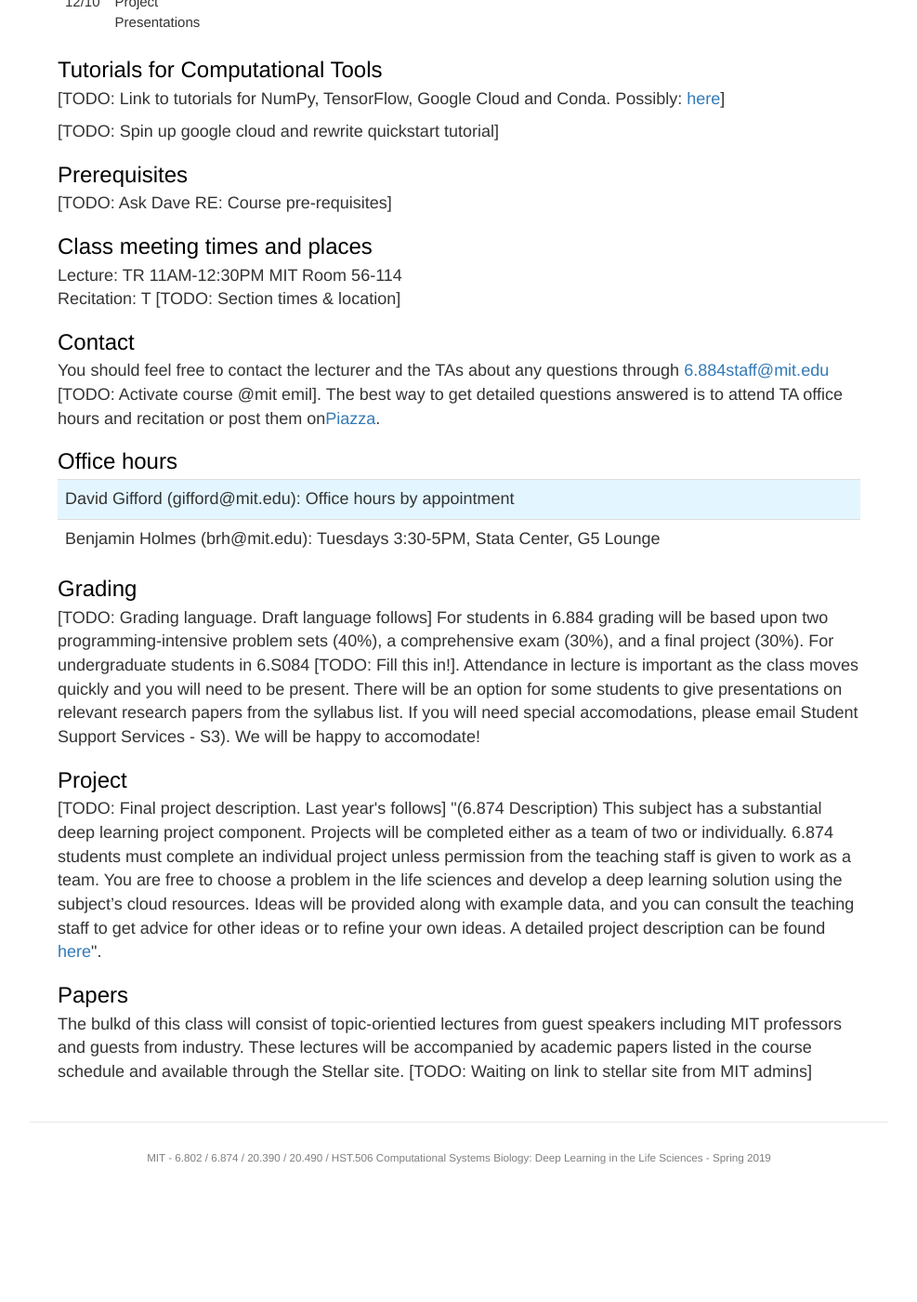
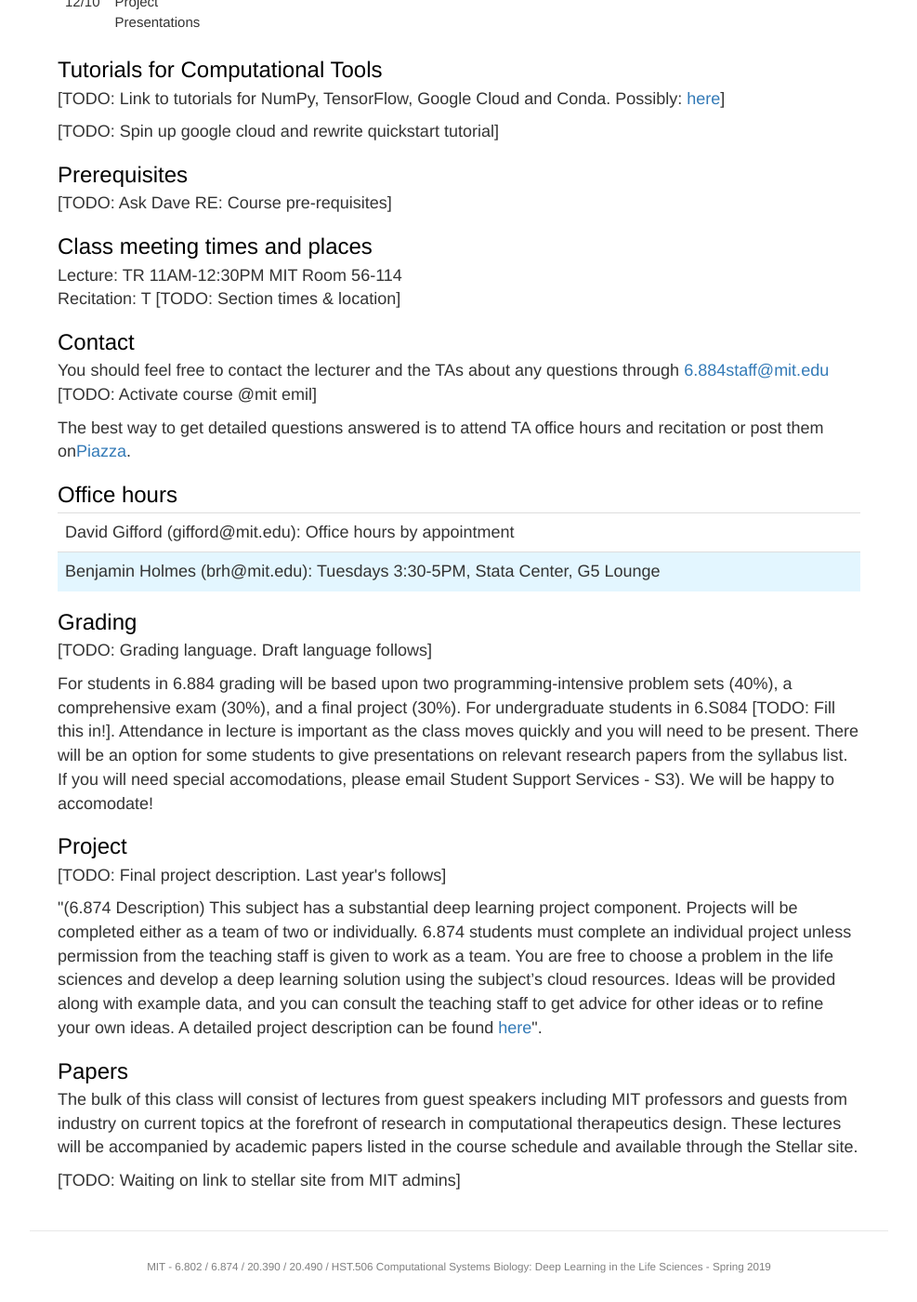
Before and after one commit to MIT-6884/6.884-Fall2019, a Jekyll site: the page built from index.html, in a window 1280 px wide and 1400 px high, scrolled down 3084 px. Shown: the whole window at 93% size, without its empty margins (18-1005 px from the left). Built offline with Jekyll 4.4.1, drawn with Linux system fonts in a browser that asks for light colours; nearby versions of some CDN libraries; before the commit the page ends 4367 px from its top, so only the background shows below that.

Commit message:
minor reformatting

```diff
--- a/index.html
+++ b/index.html
@@ -36,7 +36,7 @@
     </ul>
 
     <h2 class="module-header">Contact</h2>
-    <p>You should feel free to contact the lecturer and the TAs about any questions through <a href="mailto:6.884staff@mit.edu">6.884staff@mit.edu</a> [TODO: Activate course @mit emil]. The best way to get detailed questions answered is to attend TA office hours and recitation or post them on<a href="https://piazza.com/class/jzvee3jyo6z28i">Piazza</a>.</p>
+    <p>You should feel free to contact the lecturer and the TAs about any questions through <a href="mailto:6.884staff@mit.edu">6.884staff@mit.edu</a> [TODO: Activate course @mit emil]</p><p>The best way to get detailed questions answered is to attend TA office hours and recitation or post them on<a href="https://piazza.com/class/jzvee3jyo6z28i">Piazza</a>.</p>
 
     <h2 class="module-header">Office hours</h2>
     <div class="materials-item">
@@ -47,12 +47,12 @@
     </div>
 
     <h2 class="module-header">Grading</h2>
-    <p>[TODO: Grading language. Draft language follows] For students in 6.884 grading will be based upon two programming-intensive problem sets (40%), a comprehensive exam (30%), and a final project (30%). For undergraduate students in 6.S084 [TODO: Fill this in!]. Attendance in lecture is important as the class moves quickly and you will need to be present. There will be an option for some students to give presentations on relevant research papers from the syllabus list. If you will need special accomodations, please email Student Support Services - S3). We will be happy to accomodate!</p>
+    <p>[TODO: Grading language. Draft language follows]</p><p>For students in 6.884 grading will be based upon two programming-intensive problem sets (40%), a comprehensive exam (30%), and a final project (30%). For undergraduate students in 6.S084 [TODO: Fill this in!]. Attendance in lecture is important as the class moves quickly and you will need to be present. There will be an option for some students to give presentations on relevant research papers from the syllabus list. If you will need special accomodations, please email Student Support Services - S3). We will be happy to accomodate!</p>
 
     <h2 class="module-header">Project</h2>
-    <p>[TODO: Final project description. Last year's follows] "(6.874 Description) This subject has a substantial deep learning project component. Projects will be completed either as a team of two or individually. 6.874 students must complete an individual project unless permission from the teaching staff is given to work as a team. You are free to choose a problem in the life sciences and develop a deep learning solution using the subject’s cloud resources. Ideas will be provided along with example data, and you can consult the teaching staff to get advice for other ideas or to refine your own ideas. A detailed project description can be found <a target="_blank" href="assets/final-project-2019.pdf">here</a>".</p>
+    <p>[TODO: Final project description. Last year's follows]</p><p>"(6.874 Description) This subject has a substantial deep learning project component. Projects will be completed either as a team of two or individually. 6.874 students must complete an individual project unless permission from the teaching staff is given to work as a team. You are free to choose a problem in the life sciences and develop a deep learning solution using the subject’s cloud resources. Ideas will be provided along with example data, and you can consult the teaching staff to get advice for other ideas or to refine your own ideas. A detailed project description can be found <a target="_blank" href="assets/final-project-2019.pdf">here</a>".</p>
 
     <h2 class="module-header">Papers</h2>
-    <p>The bulkd of this class will consist of topic-orientied lectures from guest speakers including MIT professors and guests from industry. These lectures will be accompanied by academic papers listed in the course schedule and available through the Stellar site. [TODO: Waiting on link to stellar site from MIT admins]</p>
+    <p>The bulk of this class will consist of lectures from guest speakers including MIT professors and guests from industry on current topics at the forefront of research in computational therapeutics design. These lectures will be accompanied by academic papers listed in the course schedule and available through the Stellar site.</p><p>[TODO: Waiting on link to stellar site from MIT admins]</p>
   </div>
 </div>
```
